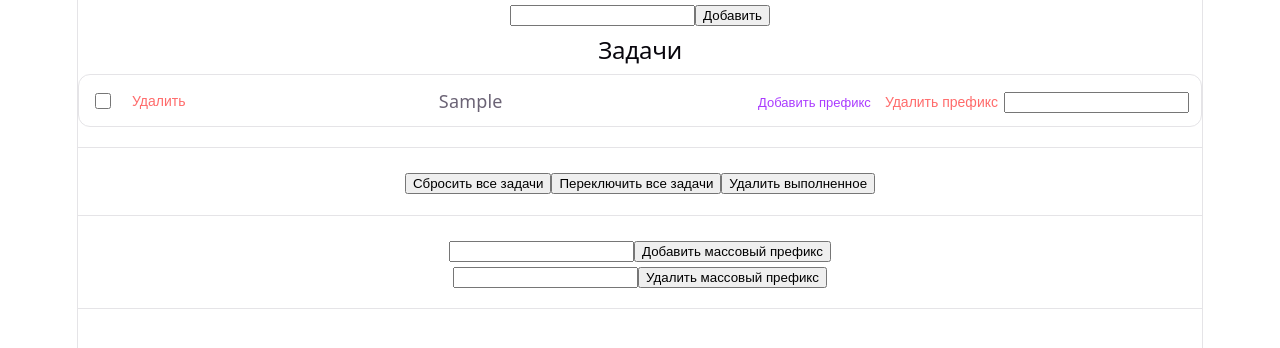
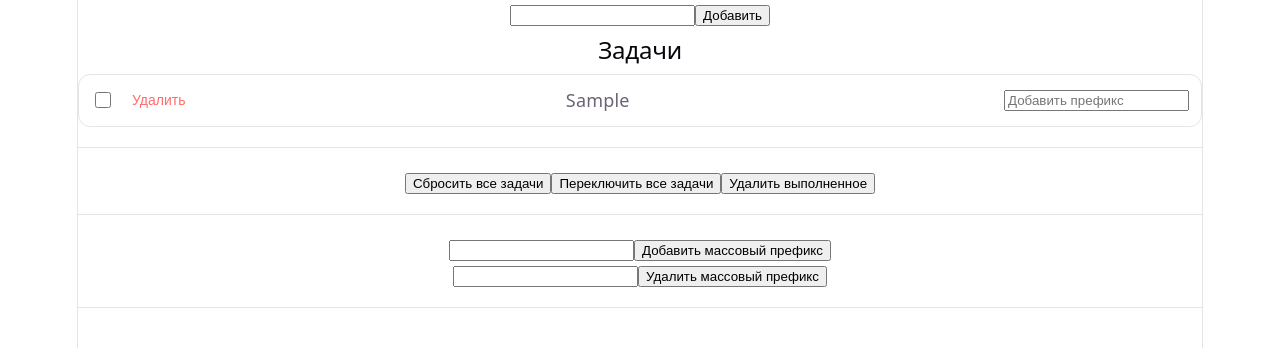
Before and after one commit to vadimk321/ToDoList-React, a React (Vite) app: page / in a window 1280 px wide. Both pictures are taken after typing "Sample" into the empty fields and a click on the button "Добавить". Shown: the top 348 px of the page. Built offline with nearby package versions, Linux system fonts and the light colour scheme.

Commit message:
Remove buttons "Add Prefix" and 'Delete Prefix'. Now click on prefix remove him and push Enter in INPUT - adds prefix

```diff
--- a/src/TaskItem.jsx
+++ b/src/TaskItem.jsx
@@ -16,6 +16,7 @@ const TaskItem = React.memo(
           } = props;
 
     const [localText, setLocalText] = useState(task.text);
+    const [prefixInput, setPrefixInput] = useState('');
 
     useEffect(() => {
       if  (isEditing) {
@@ -29,24 +30,6 @@ const TaskItem = React.memo(
     const handleDelete = () => deleteTask(task.id);
     const handleStartEdit = () => startEdit(task.id);
 
-    const handleChangePrefixToTask = (e) => {
-      e.preventDefault();
-      const prefix = e.target.elements.changePrefToTask.value.trim();
-      if (!prefix) return;
-      const button = e.nativeEvent.submitter;
-
-
-      if (button.name === 'add'){
-        addPrefixToTask(task.id, prefix);
-      }
-      if (button.name === 'del'){
-        delPrefixFromTask(task.id, prefix)
-      }
-
-
-
-      e.target.reset();
-    }
 
     console.log('render', task.id);
 
@@ -59,7 +42,12 @@ const TaskItem = React.memo(
         />
         <button onClick={handleDelete}>Удалить</button>
         {task.prefixes.map(prefix => (
-          <span key={task.id + prefix} className="prefix">[{prefix}]</span>
+          <span
+            key={task.id + prefix}
+            className="prefix"
+            onClick={() => delPrefixFromTask(task.id, prefix)}>
+            [{prefix}]
+          </span>
         ))}
         {isEditing ? (
           <input
@@ -77,12 +65,24 @@ const TaskItem = React.memo(
             className={task.done ? 'complete' : null}
             >{task.text}</span>)
           }
+          <input
+            value={prefixInput}
+            onChange={(e) => setPrefixInput(e.target.value)}
+            placeholder='Добавить префикс'
+            disabled={task.prefixes.length >= 2}
+            onKeyDown={(e) => {
+              if (e.key === 'Enter') {
+                e.preventDefault();
 
-          <form onSubmit={handleChangePrefixToTask}>
-            <button className="add-prefix-btn" type='submit' name="add">Добавить префикс</button>
-            <button className="del-prefix-btn" type='submit' name="del">Удалить префикс</button>
-            <input name='changePrefToTask' />
-          </form>
+                const value = prefixInput.trim();
+                if (!value) return;
+
+                addPrefixToTask(task.id, value);
+                setPrefixInput('');
+              }
+            }}
+            />
+
       </li>
     )
   }
```
